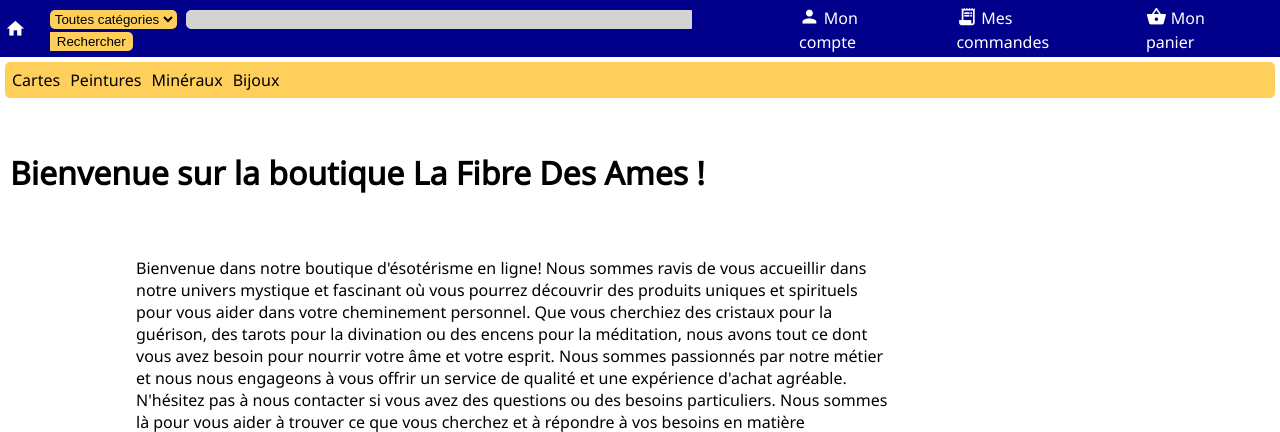
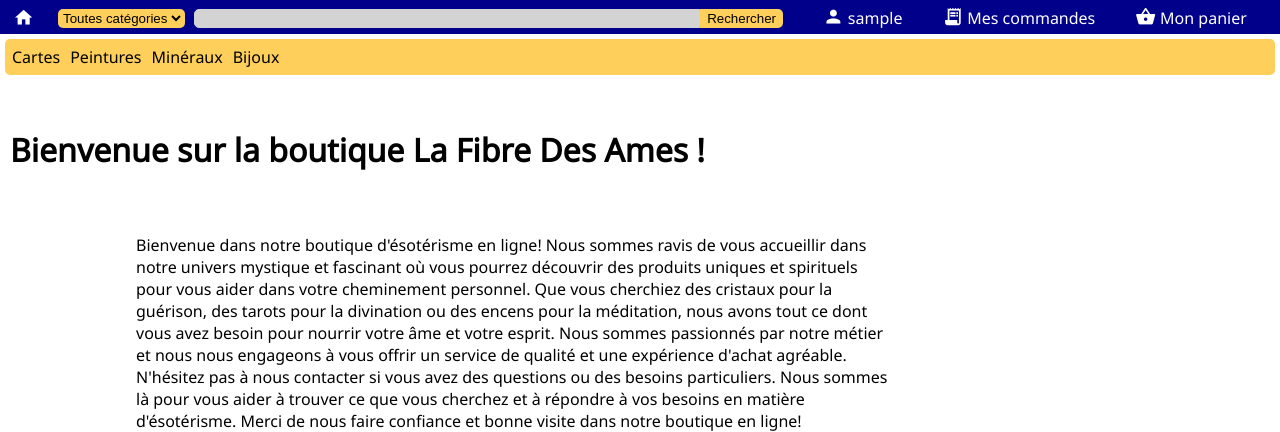
Before and after one commit to skylostt/R209_Eso, a PHP site: page /index.php in a window 1280 px wide. Shown: the top 432 px of the page. Run offline with PHP 8.4, Linux system fonts and the light colour scheme; the visitor is signed in with stand-in values (Sample User, id 1); data comes from the database, SQL or seed files in the repository.

Commit message:
affichage nom d'utilisateur dans la barre de recherche

```diff
--- a/nav.php
+++ b/nav.php
@@ -31,7 +31,7 @@ while ($donnees=$reponse_nav->fetchArray())
             <input type='text' class='searchbar' name='query' <?php echo isset($_GET['query']) ? 'value="'.$_GET['query'].'"' : '';?>><input type='submit' class='submitsearch' value='Rechercher'>
         </form>
         <a class='bar_elt' href='login_user.php'>
-            <span class="material-icons">person</span><span class='valign-link' href="login_user.php">Mon compte</span>
+        <span class="material-icons">person</span><span class='valign-link' href="login_user.php"><?php echo isset($_SESSION['username']) ? $_SESSION['username'] : "Mon compte"; ?></span>
         </a>
         <a class='bar_elt' href=''>
             <span class="material-icons">receipt_long</span><span class='valign-link'>Mes commandes</span>
```
